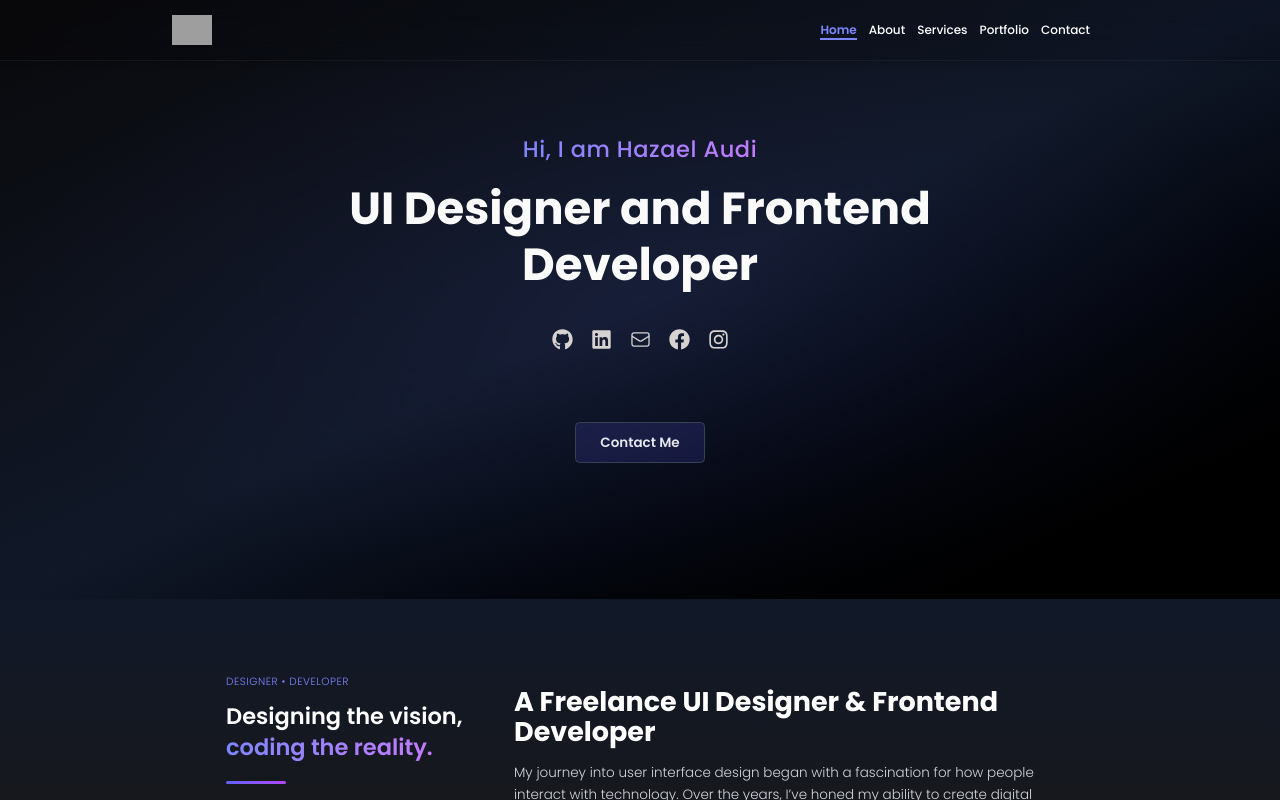
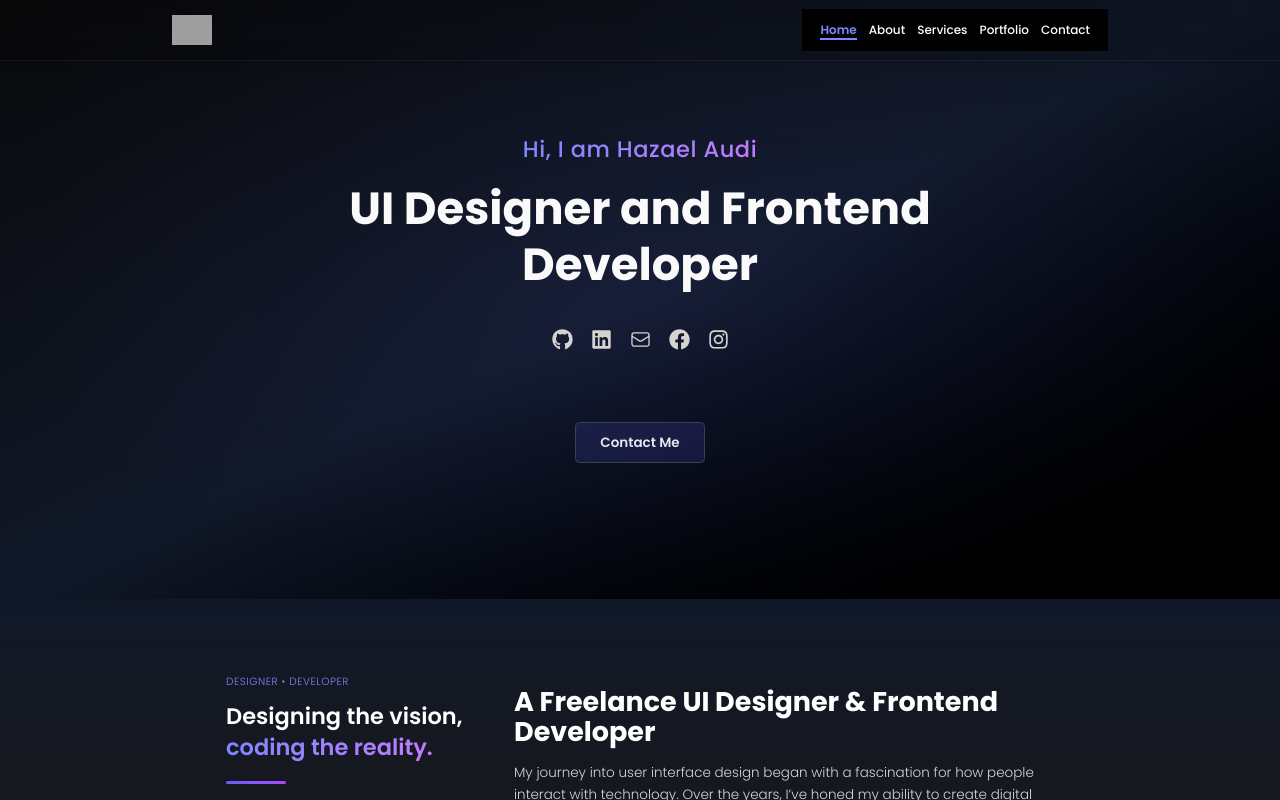
Before and after one commit to AudiHazael/hazaeldevs-portfolio, a React (Vite) app: page / in a window 1280 px wide. Built offline with nearby package versions, Linux system fonts and the light colour scheme; grey boxes are pictures that could not be loaded.

Commit message:
UI Fixes

```diff
--- a/src/components/Nav.jsx
+++ b/src/components/Nav.jsx
@@ -5,13 +5,14 @@ function Navbar() {
   const [isOpen, setIsOpen] = useState(false);
   const [activeSection, setActiveSection] = useState("home");
 
+  // Close menu when scrolling
   useEffect(() => {
     const closeMenuOnScroll = () => setIsOpen(false);
     window.addEventListener("scroll", closeMenuOnScroll);
     return () => window.removeEventListener("scroll", closeMenuOnScroll);
   }, []);
 
-  // Watch which section is in view
+  // Detect which section is active
   useEffect(() => {
     const sections = document.querySelectorAll("section[id]");
     const observer = new IntersectionObserver(
@@ -45,6 +46,11 @@ function Navbar() {
     { id: "portfolio", label: "Portfolio" },
     { id: "contact", label: "Contact" },
   ];
+
+  // Close menu when a link is clicked (only on mobile)
+  const handleLinkClick = () => {
+    if (window.innerWidth < 768) setIsOpen(false);
+  };
 
   return (
     <motion.nav
@@ -98,13 +104,14 @@ function Navbar() {
         <div
           className={`${
             isOpen ? "block" : "hidden"
-          } absolute top-full left-0 w-full bg-black/50 px-6 py-4 md:static md:bg-transparent md:flex md:items-center md:space-x-6 md:w-auto transition-all duration-300 ease-in-out`}
+          } absolute top-full left-0 w-full bg-black/90 px-6 py-4 md:static md:flex md:items-center md:space-x-6 md:w-auto transition-all duration-300 ease-in-out`}
         >
           <ul className="flex flex-col px-4 py-4 md:p-0 md:flex-row md:space-y-0 space-y-3 text-white font-medium gap-4">
             {navLinks.map((link) => (
               <li key={link.id}>
                 <a
                   href={`#${link.id}`}
+                  onClick={handleLinkClick}
                   className={`hover:text-indigo-300 transition ${
                     activeSection === link.id
                       ? "text-indigo-400 font-semibold border-b-2 border-indigo-400"
```
